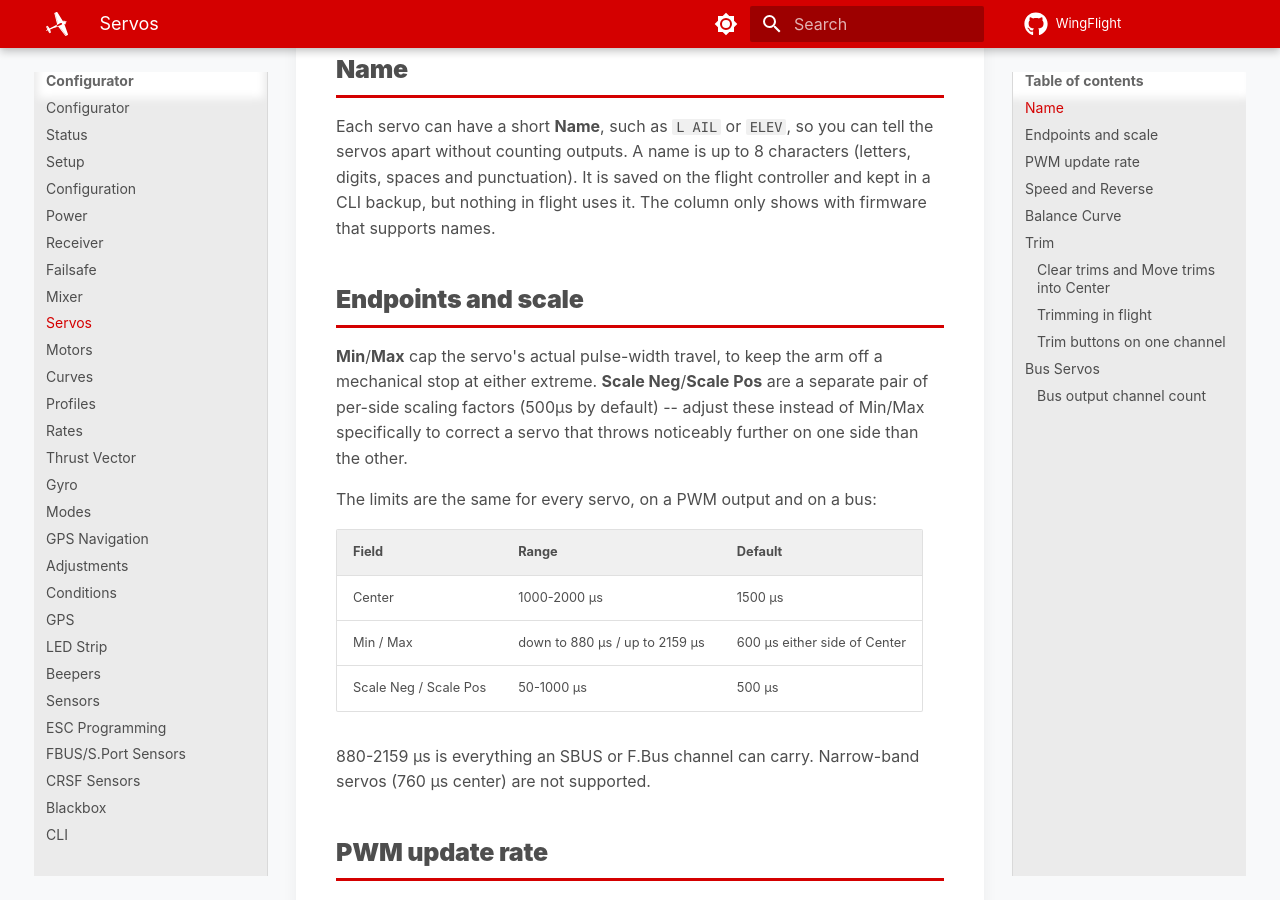
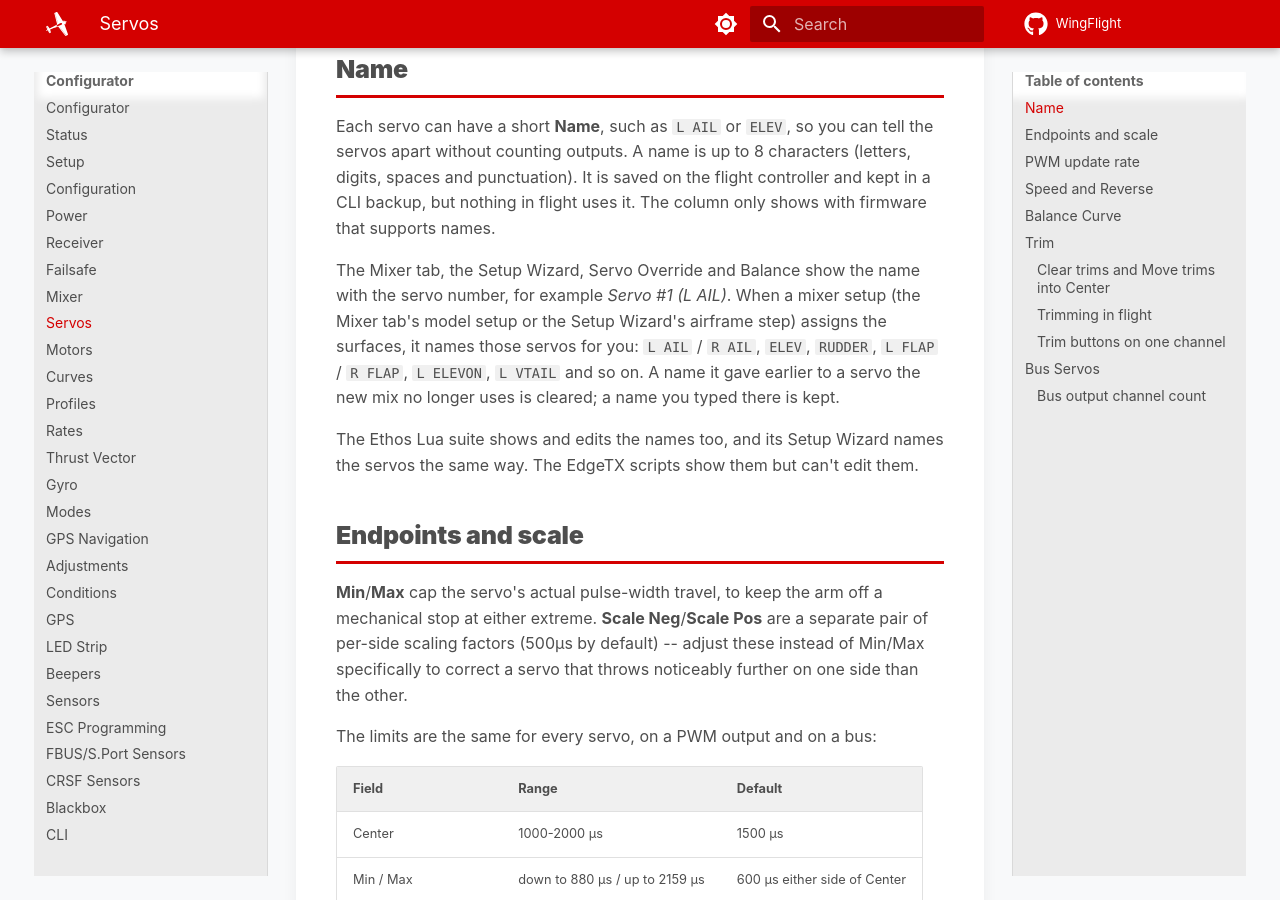
Before and after one commit to WingFlight/wingflight-docs, an MkDocs documentation site: the page built from docs/configurator/tabs/servos.md, in a window 1280 px wide and 900 px high, scrolled down 900 px. Built offline with MkDocs 1.6.1 and Material for MkDocs 9.7.7, drawn with Linux system fonts in a browser that asks for light colours.

Commit message:
Document servo names in the mixer setup and the radio scripts
Co-Authored-By: Claude Opus 5.5 <noreply@anthropic.com>

```diff
--- a/docs/configurator/tabs/servos.md
+++ b/docs/configurator/tabs/servos.md
@@ -22,6 +22,18 @@ tell the servos apart without counting outputs. A name is up to 8
 characters (letters, digits, spaces and punctuation). It is saved on the
 flight controller and kept in a CLI backup, but nothing in flight uses it.
 The column only shows with firmware that supports names.
+
+The Mixer tab, the Setup Wizard, Servo Override and Balance show the name
+with the servo number, for example *Servo #1 (L AIL)*. When a mixer setup
+(the Mixer tab's model setup or the Setup Wizard's airframe step) assigns
+the surfaces, it names those servos for you: `L AIL` / `R AIL`, `ELEV`,
+`RUDDER`, `L FLAP` / `R FLAP`, `L ELEVON`, `L VTAIL` and so on. A name it
+gave earlier to a servo the new mix no longer uses is cleared; a name you
+typed there is kept.
+
+The Ethos Lua suite shows and edits the names too, and its Setup Wizard
+names the servos the same way. The EdgeTX scripts show them but can't
+edit them.
 
 ## Endpoints and scale
 
```
